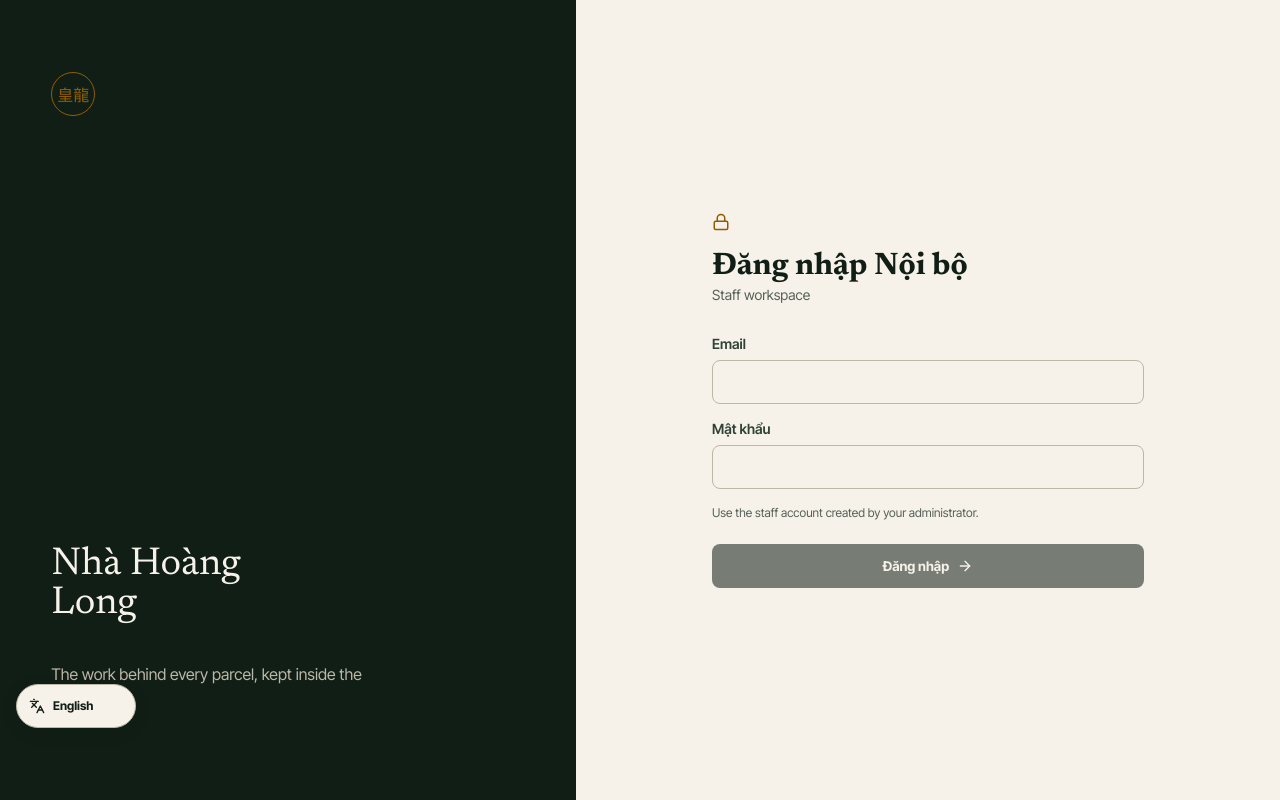
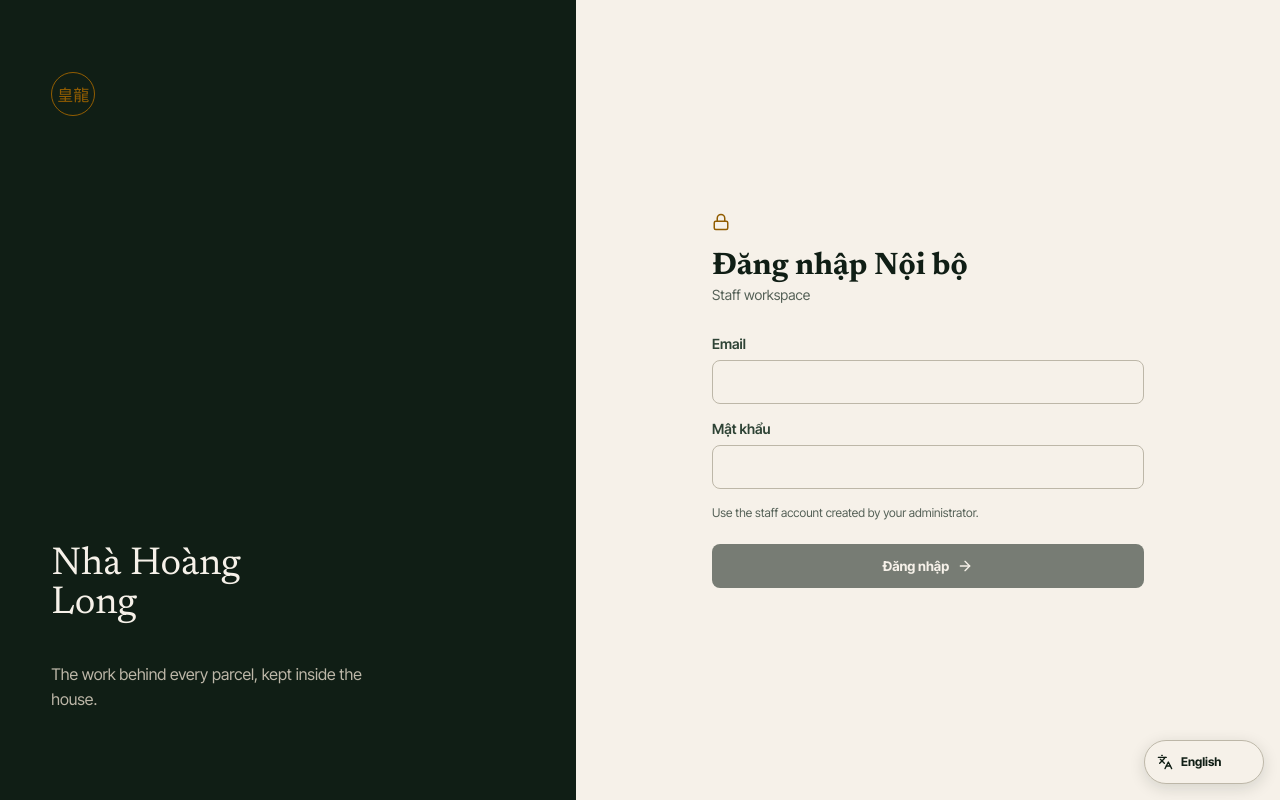
Before and after one commit to longnguyen29/hoang-long-tra-app, a Next.js app: page /admin/login in a window 1280 px wide. Built offline with nearby package versions, Linux system fonts and the light colour scheme; no server answers.

Commit message:
Fix admin language switch stacking

```diff
--- a/app/globals.css
+++ b/app/globals.css
@@ -519,11 +519,9 @@ label:focus-visible,
 /* Persistent language control shared by the public house and every management workbench. */
 .hl-locale-switch{position:fixed;inset-inline-start:var(--space-sm);inset-block-end:var(--space-sm);z-index:90;min-width:var(--control-height);min-height:var(--control-height);display:inline-flex;align-items:center;justify-content:center;gap:var(--space-2xs);padding-inline:var(--space-xs);border:var(--rule-thin) solid var(--color-rule);border-radius:var(--radius-round);background:var(--color-paper);color:var(--color-ink);font:700 var(--text-xs)/1 var(--font-body);box-shadow:0 var(--space-3xs) var(--space-sm) color-mix(in oklch,var(--color-ink) 14%,transparent)}
 .hl-locale-switch svg{width:var(--text-base);height:var(--text-base)}
-.hl-locale-switch--admin{min-width:7.5rem;justify-content:flex-start}
+.hl-locale-switch--admin{inset-inline-start:auto;inset-inline-end:var(--space-sm);min-width:7.5rem;justify-content:flex-start}
 body:has([aria-modal="true"]) .hl-locale-switch{display:none}
 @media(hover:hover) and (pointer:fine){.hl-locale-switch:hover{border-color:var(--color-accent);color:var(--color-accent)}}
-@media(min-width:48rem){.hl-locale-switch--admin{inset-block-end:calc(var(--space-sm) + var(--control-height) + var(--space-xs))}}
-@media(max-width:47.99rem){.hl-locale-switch--admin{inset-inline-start:auto;inset-inline-end:var(--space-sm)}}
 @media(prefers-reduced-motion:reduce){.hl-locale-switch{transition:none}}
 
 /* Management action notes. A single fixed layer avoids clipping inside rails, drawers,
```
